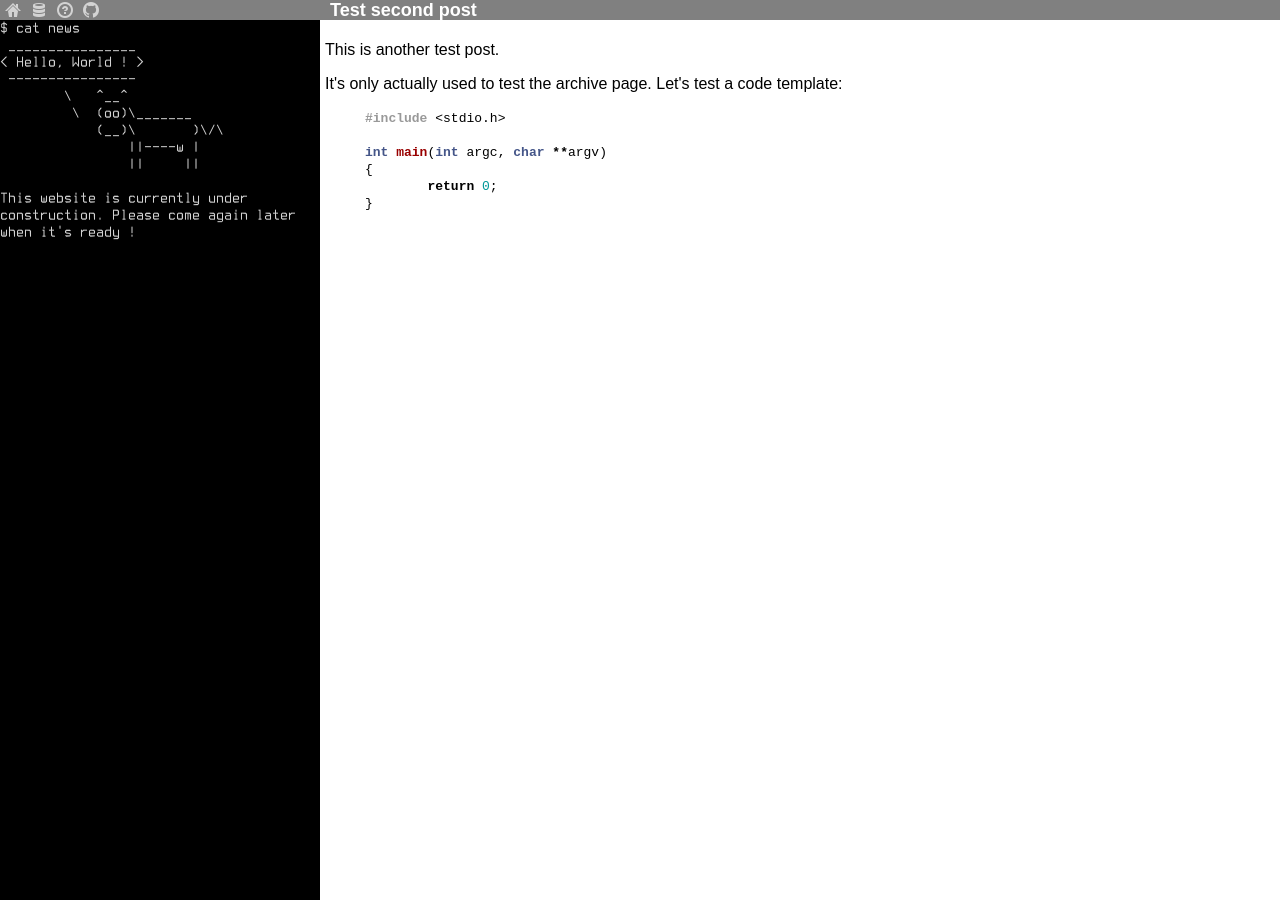
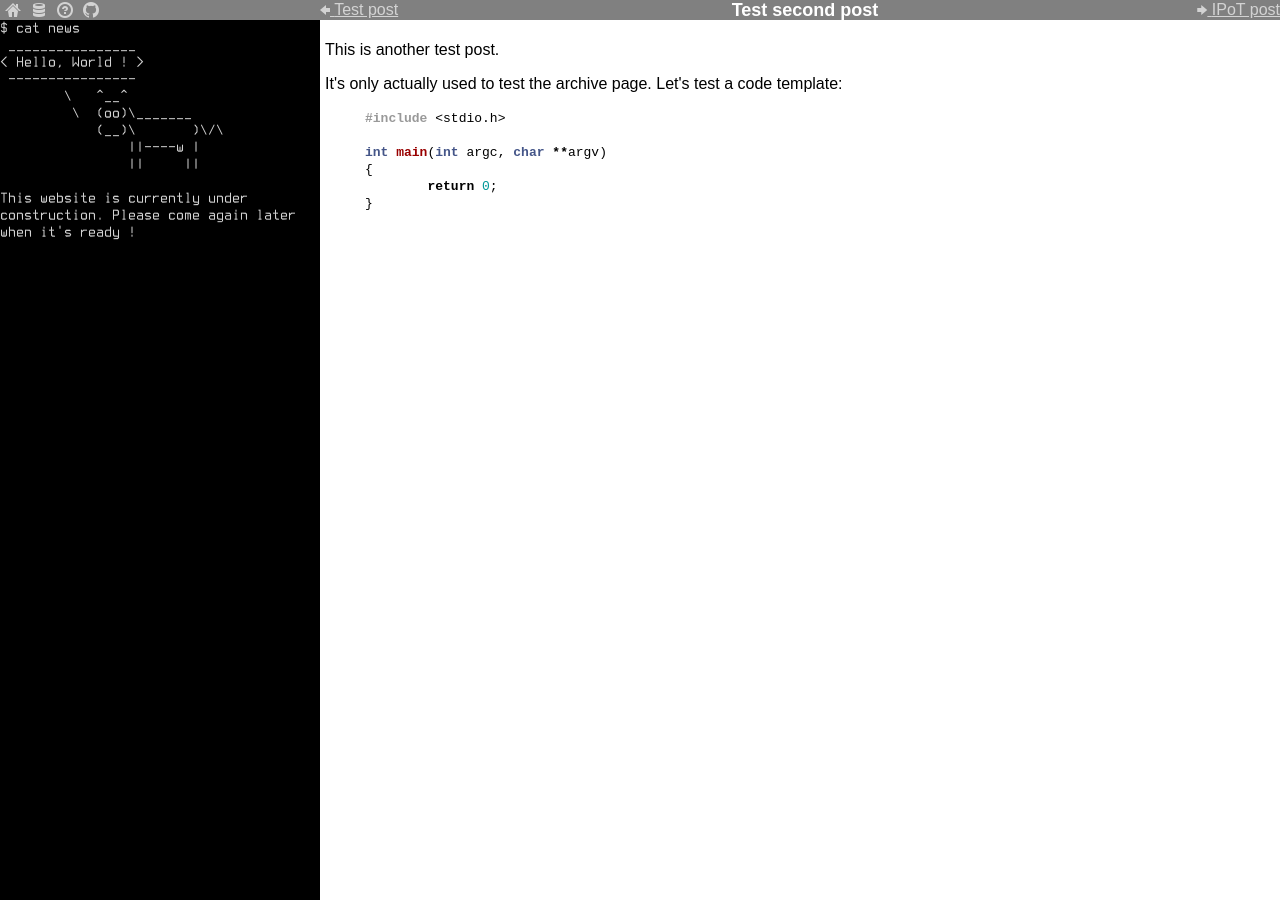
Before and after one commit to guillaumecl/guillaumecl.github.io, a Jekyll site: the page built from _posts/2014-05-05-test2.html, in a window 1280 px wide. Built offline with Jekyll 4.4.1, drawn with Linux system fonts in a browser that asks for light colours.

Commit message:
Add a way to navigate to the previous and next post, and add a third post to test it.
Signed-off-by: Guillaume Clement <gclement@baobob.org>

```diff
--- a/_layouts/master.html
+++ b/_layouts/master.html
@@ -20,6 +20,22 @@
 				{% endfor %}
 				<li><a href="https://github.com/guillaumecl/guillaumecl.github.io"><span class="octicon octicon-mark-github" title="Sources on Github"></span></a></li>
 				<li class="title"><span class="octicon octicon-{{page.icon}}"></span><h1>{{ page.title }}</h1></li>
+				{% if page.previous %}
+				<li class="navigation prev">
+					<a href="{{page.previous.url}}" title="{{page.previous.title}}">
+						<span class="octicon octicon-arrow-left"></span>
+						<span class="text">{{page.previous.title}}</span>
+					</a>
+				</li>
+				{% endif %}
+				{% if page.next %}
+				<li class="navigation next">
+					<a href="{{page.next.url}}" title="{{page.next.title}}">
+						<span class="octicon octicon-arrow-right"></span>
+						<span class="text">{{page.next.title}}</span>
+					</a>
+				</li>
+				{% endif %}
 			</ul>
 		</div>
 		<div class="layout_left terminal">
--- /dev/null
+++ b/_posts/2015-04-03-not-yet.html
@@ -0,0 +1,6 @@
+---
+title: IPoT post
+---
+<p>This post comes from IPoT.</p>
+
+<p>I just needed a third post.</p>
--- a/resources/layout-mobile.css
+++ b/resources/layout-mobile.css
@@ -19,9 +19,33 @@ ul.links li, ul.links li a {
 }
 ul.links li.title {
 	width: auto !important;
-	left: 200px !important;
+	left: 150px !important;
 }
 
 ul.links li, ul.links li a span, ul.links li.title h1 {
 	line-height:40px !important;
 }
+
+
+ul.links li.navigation {
+	position: absolute;
+	top: 0px;
+	width: 40px !important;
+	height: 40px !important;
+}
+
+ul.links li.navigation.prev {
+	left: 150px !important;
+}
+
+ul.links li.navigation.next {
+	right: 0px;
+}
+
+ul.links li.navigation a {
+	width: auto;
+}
+
+ul.links li.navigation a span.text {
+	display:none;
+}
--- a/resources/layout.css
+++ b/resources/layout.css
@@ -39,8 +39,28 @@ ul.links li.title {
 	position:absolute;
 	left: 320px;
 	top: 0px;
+	right: 0px;
+	text-align: center;
 }
 
 ul.links li, ul.links li a span, ul.links li.title h1 {
 	line-height:20px;
 }
+
+ul.links li.navigation {
+	position: absolute;
+	top: 0px;
+	width: auto;
+}
+
+ul.links li.navigation.prev {
+	left: 320px;
+}
+
+ul.links li.navigation.next {
+	right: 0px;
+}
+
+ul.links li.navigation a {
+	width: auto;
+}
```
